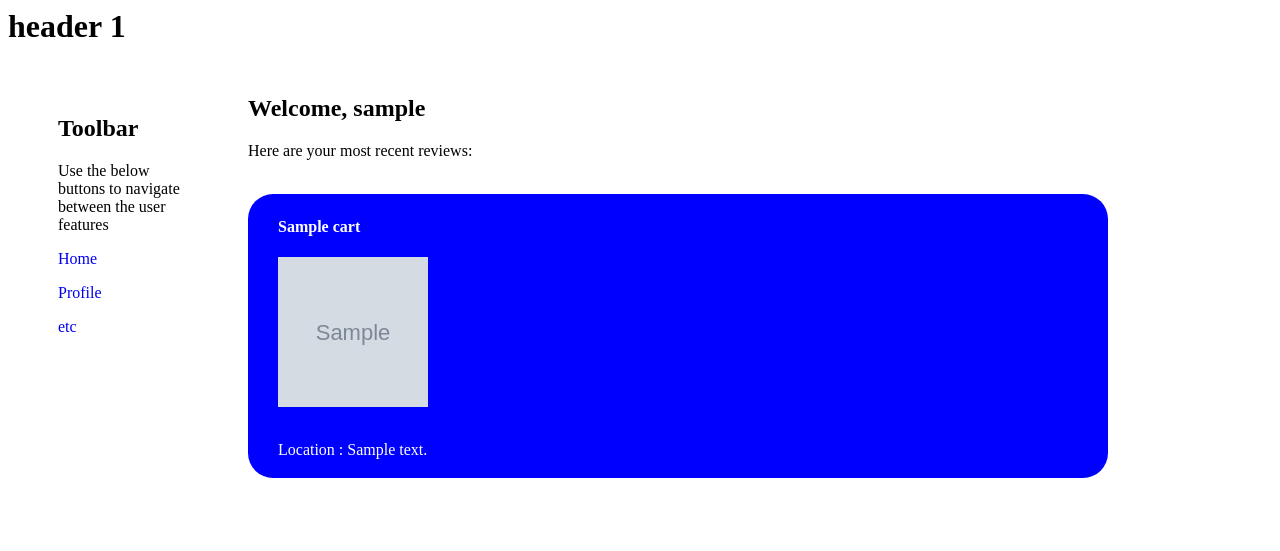
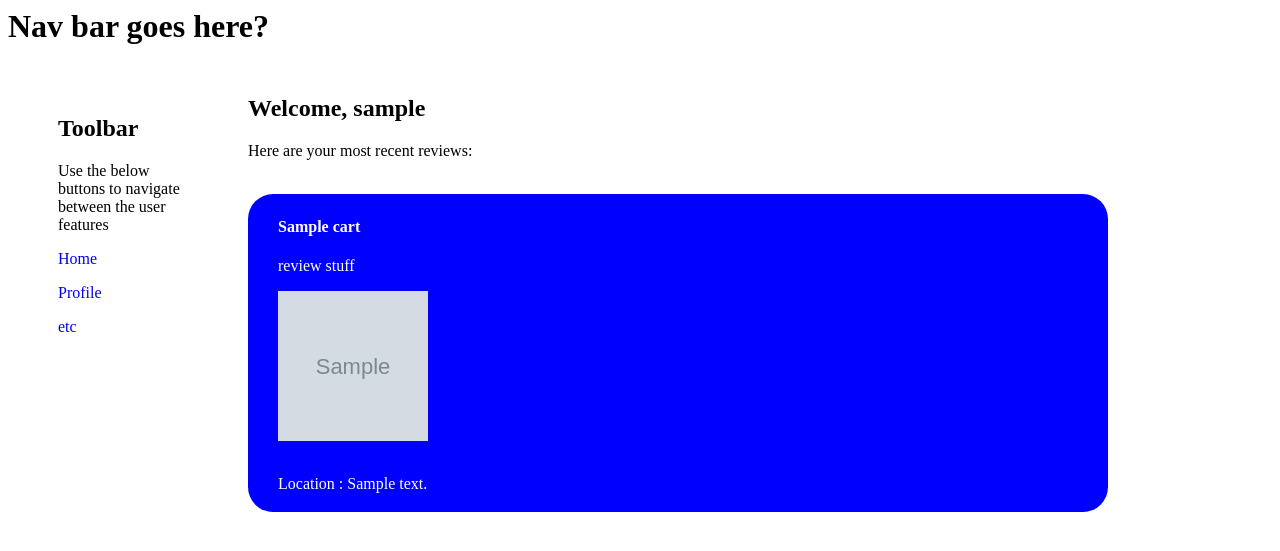
Before and after one commit to stuycs-softdev-fall-2013/proj3-7-cartwheels, a Flask app: template website/templates/user.html in a window 1280 px wide. Shown: the top 551 px of the page. Run offline with Flask 2, Linux system fonts and the light colour scheme; the template is opened without the code that fills it: most values are stand-ins (such as "Sample title", 1, 10 or a date in 2020); grey boxes marked "Sample" are stand-in pictures; parts of the project's set-up code (start-up, migrations or seed data) failed here and were passed over.

Commit message:
next version

```diff
--- a/website/templates/user.html
+++ b/website/templates/user.html
@@ -9,7 +9,7 @@
 
 <body>
 
-<h1>header 1</h1>
+<h1>Nav bar goes here?</h1>
 
 
 
@@ -35,6 +35,7 @@
 
        	 	<a href="/directions/{{location}}/{{cart['address']}}" class="list-group-inner active">
           	<h4 class="list-group-h4">{{cart['name']}}</h4>
+		<p>review stuff</p>
          	<img src="{{cart['img_url']}}" alt="picture" width="150" height="150">
          	<p class="list-group-item-text"><br>Location : {{cart['address']}}</p>
          	</a>
```
